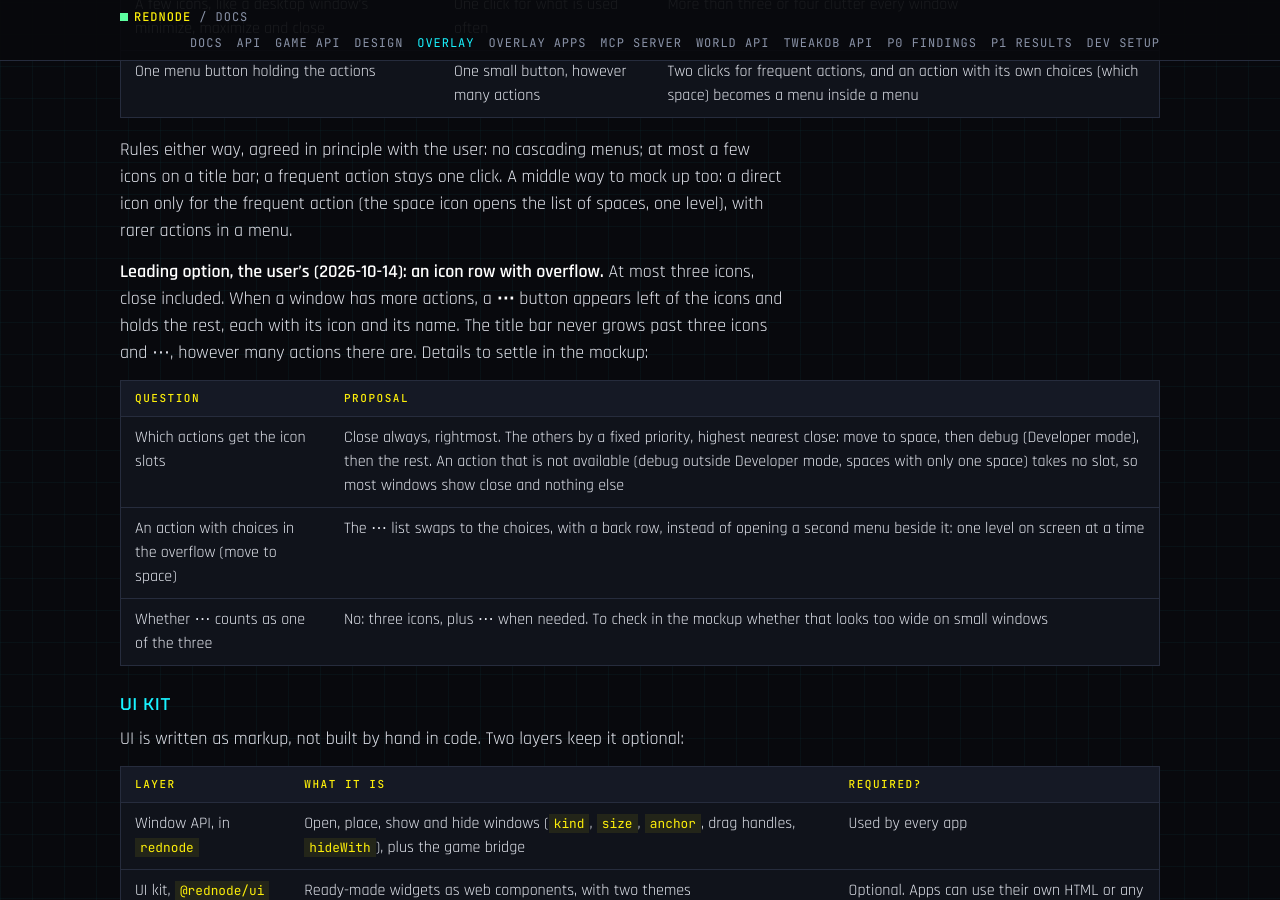
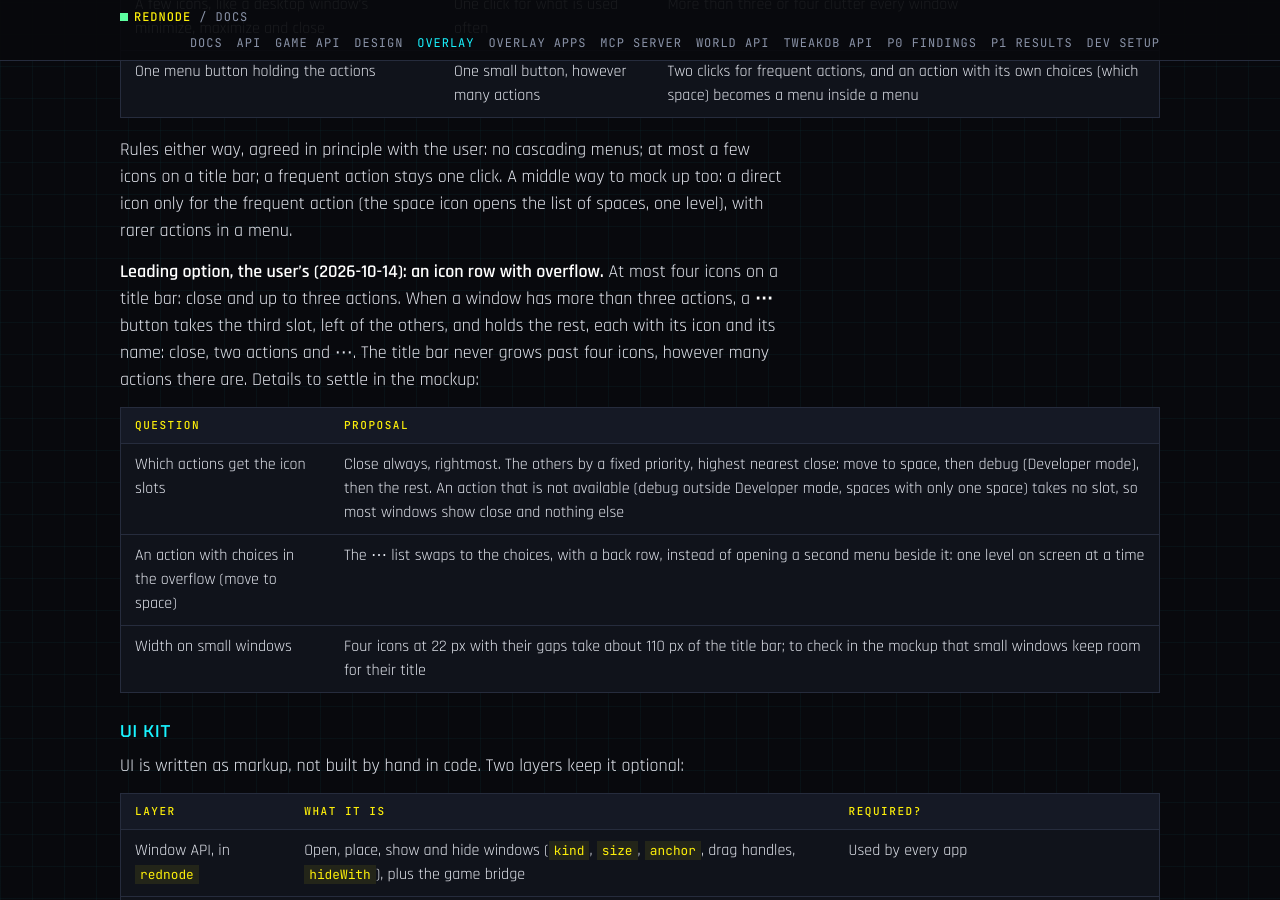
Before and after one commit to CyberbuildsAI/REDnode, a Jekyll site: the page built from docs/overlay.md, in a window 1280 px wide and 900 px high, scrolled down 27838 px. Built offline with Jekyll 4.4.1, drawn with Linux system fonts in a browser that asks for light colours; our own code applies the rules of GitHub Pages for plain Markdown files.

Commit message:
O11 Spaces: four title-bar icons at most, close included, with the overflow taking the third action slot
Co-Authored-By: Claude Opus 5.5 <noreply@anthropic.com>

```diff
--- a/docs/overlay.md
+++ b/docs/overlay.md
@@ -603,13 +603,13 @@ Called **spaces**, not layers: "layer" already means the z-order (the tool layer
 
 Rules either way, agreed in principle with the user: no cascading menus; at most a few icons on a title bar; a frequent action stays one click. A middle way to mock up too: a direct icon only for the frequent action (the space icon opens the list of spaces, one level), with rarer actions in a menu.
 
-**Leading option, the user's (2026-10-14): an icon row with overflow.** At most three icons, close included. When a window has more actions, a **⋯** button appears left of the icons and holds the rest, each with its icon and its name. The title bar never grows past three icons and ⋯, however many actions there are. Details to settle in the mockup:
+**Leading option, the user's (2026-10-14): an icon row with overflow.** At most four icons on a title bar: close and up to three actions. When a window has more than three actions, a **⋯** button takes the third slot, left of the others, and holds the rest, each with its icon and its name: close, two actions and ⋯. The title bar never grows past four icons, however many actions there are. Details to settle in the mockup:
 
 | Question | Proposal |
 |---|---|
 | Which actions get the icon slots | Close always, rightmost. The others by a fixed priority, highest nearest close: move to space, then debug (Developer mode), then the rest. An action that is not available (debug outside Developer mode, spaces with only one space) takes no slot, so most windows show close and nothing else |
 | An action with choices in the overflow (move to space) | The ⋯ list swaps to the choices, with a back row, instead of opening a second menu beside it: one level on screen at a time |
-| Whether ⋯ counts as one of the three | No: three icons, plus ⋯ when needed. To check in the mockup whether that looks too wide on small windows |
+| Width on small windows | Four icons at 22 px with their gaps take about 110 px of the title bar; to check in the mockup that small windows keep room for their title |
 
 ### UI kit
 
```
